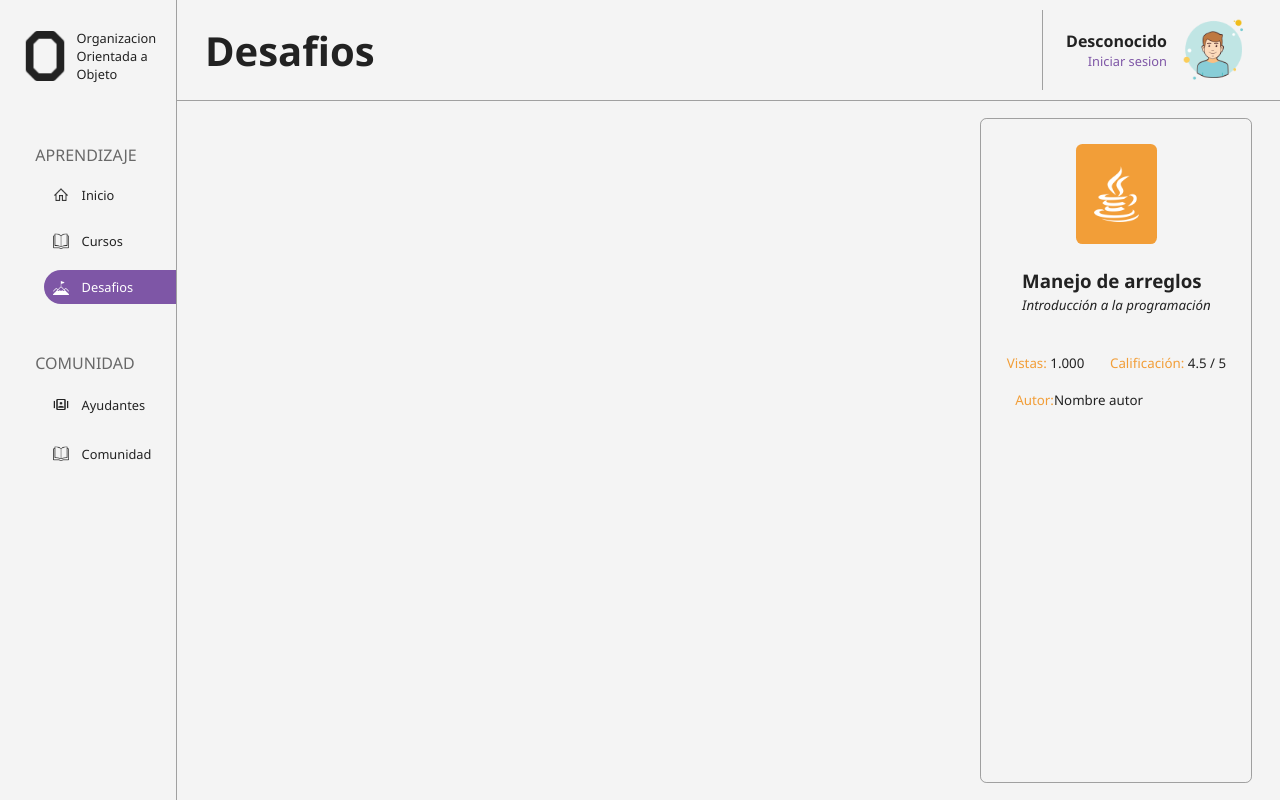
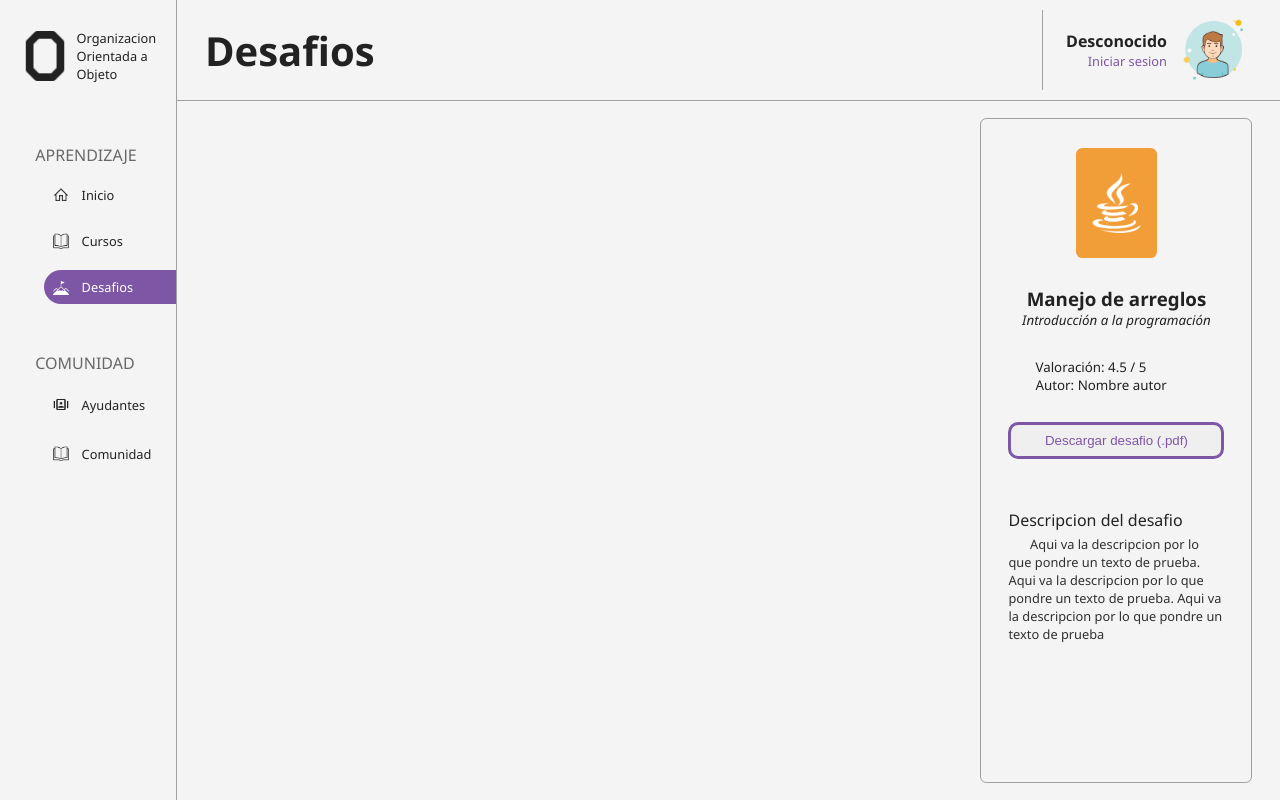
Before and after one commit to Claudio-Espinoza/OOO-Sistema, a Vue app in the folder frontend/: page /desafios in a window 1280 px wide. Built offline with nearby package versions, Linux system fonts and the light colour scheme.

Commit message:
Feat<frontend>: completa la seccion lateral

```diff
--- /dev/null
+++ b/frontend/src/components/molecules/ArticleDescription.vue
@@ -0,0 +1,52 @@
+<script setup lang="ts">
+
+interface Props {
+    description: string
+}
+
+const props = defineProps<Props>();
+
+
+</script>
+
+<template>
+    <section class="container-section">
+        <h4 class="section--h4">Descripcion del desafio</h4>
+        <p class="section--p"> {{ props.description }}</p>
+    </section>
+
+</template>
+
+<style scoped>
+* {
+    margin: 0;
+    padding: 0;
+}
+
+.container-section {
+    width: 80%;
+    height: 80%;
+
+    display: flex;
+    flex-direction: column;
+    align-items: start;
+
+    box-sizing: border-box;
+}
+
+.section--h4 {
+    margin-top: 10%;
+    font-size: 1rem;
+    font-weight: 500;
+    margin-bottom: 2%;
+}
+
+.section--p {
+    color: rgb(48, 48, 48);
+    font-size: 0.8rem;
+    font-weight: 400;
+    margin-bottom: 2%;
+
+    text-indent: 10%;
+}
+</style>
--- /dev/null
+++ b/frontend/src/components/molecules/ArticleInformation.vue
@@ -0,0 +1,127 @@
+<script setup lang="ts">
+
+interface Props {
+    title: string,
+    subTitle: string,
+    review: string,
+    autor: string,
+    type: string
+}
+
+const props = defineProps<Props>();
+
+
+</script>
+
+<template>
+    <section class="container-section">
+
+        <div class="title-img-java" v-if="props.type === 'java'">
+            <img v-if="props.type === 'java'" src="/src/assets/icon/java-blanco.png" alt="">
+        </div>
+        <div class="title-img-python" v-if="props.type === 'python'">
+            <img v-if="props.type === 'python'" src="/src/assets/icon/python-blanco.png" alt="">
+        </div>
+
+        <div class="information-title">
+            <h3>{{ props.title }}</h3>
+            <small>{{ props.subTitle }}</small>
+        </div>
+
+        <div class="information-review">
+            <small><strong>Valoración: </strong> {{ props.review }} / 5</small>
+            <small><strong>Autor: </strong> {{ props.autor }}</small>
+        </div>
+
+        <button class="information-buton">Descargar desafio (.pdf)</button>
+
+
+    </section>
+
+</template>
+
+<style scoped>
+* {
+    margin: 0;
+    padding: 0;
+}
+
+.container-section {
+    width: 100%;
+    height: 100%;
+
+    display: flex;
+    flex-direction: column;
+    align-items: center;
+    justify-content: space-evenly;
+
+    box-sizing: border-box;
+
+}
+
+.title-img-java,
+.title-img-python {
+    width: 30%;
+    height: 30%;
+    border-radius: 0.5vw;
+    display: flex;
+    align-items: center;
+    justify-content: center;
+}
+
+.title-img-java {
+    background-color: var(--color-naranja);
+
+}
+
+.title-img-python {
+    background-color: var(--color-morado);
+}
+
+img {
+    width: 75%;
+    height: auto;
+}
+
+.information-title {
+    display: flex;
+    align-items: center;
+    flex-direction: column;
+}
+
+.information-review {
+    width: 60%;
+    display: flex;
+    align-items: start;
+    flex-direction: column;
+}
+
+
+strong {
+    font-weight: 500;
+}
+
+.information-title>small {
+    font-style: italic;
+}
+
+.information-buton {
+    border: 0.4vh solid var(--color-morado);
+    color: var(--color-morado);
+    border-radius: 0.8vw;
+    width: 80%;
+    height: 10%;
+    font-weight: 500;
+}
+
+.information-buton:hover {
+    transform: scale(1.05);
+}
+
+.information-buton:active {
+    transform: scale(0.95);
+    color: #fff;
+    background-color: var(--color-morado);
+
+}
+</style>
--- a/frontend/src/components/organisms/ArticleSection.vue
+++ b/frontend/src/components/organisms/ArticleSection.vue
@@ -1,12 +1,14 @@
 <script setup lang="ts">
+import ArticleDescription from '../molecules/ArticleDescription.vue';
+import ArticleInformation from '../molecules/ArticleInformation.vue';
 
 interface Props {
     title: string,
     subTitle: string,
-    view: string,
     review: string,
     autor: string,
-    type: string
+    type: string,
+    description: string
 }
 
 const props = defineProps<Props>();
@@ -16,47 +18,10 @@ const props = defineProps<Props>();
 
 <template>
     <article class="container-article">
+        <ArticleInformation :autor="props.autor" :review="props.review" :type="props.type" :sub-title="props.subTitle"
+            :title="props.title" />
 
-        <section class="article-information">
-            <div class="information-title">
-
-                <div class="title-img-java" v-if="props.type === 'java'">
-                    <img v-if="props.type === 'java'" src="/src/assets/icon/java-blanco.png" alt="">
-                </div>
-                <div class=" title-img-python" v-if="props.type === 'python'">
-                    <img v-if="props.type === 'python'" src="/src/assets/icon/python-blanco.png" alt="">
-                </div>
-
-                <div class="information-title--info">
-                    <h3>{{ props.title }}</h3>
-                    <small>{{ props.subTitle }}</small>
-                </div>
-            </div>
-
-            <div class="information-review">
-                <div class="review-ordenator">
-                    <div class="review-clasification">
-                        <small class="clasification-view">Vistas: </small>
-                        <small class="clasification-view--valor">{{ props.view }}</small>
-                    </div>
-
-                    <div>
-                        <small class="clasification-view">Calificación: </small>
-                        <small class="clasification-review">{{ props.review }} / 5</small>
-                    </div>
-                </div>
-
-                <div class="information-autor">
-                    <small class="clasification-view">Autor: </small>
-                    <small class="clasification-view-valor"> {{ props.autor }}</small>
-
-                </div>
-            </div>
-
-
-
-        </section>
-
+        <ArticleDescription :description="props.description" />
 
     </article>
 
@@ -75,113 +40,10 @@ const props = defineProps<Props>();
     display: flex;
     flex-direction: column;
     align-items: center;
+    justify-content: center;
 
     box-sizing: border-box;
     border: var(--borde);
     border-radius: 0.5vw;
 }
-
-.article-information {
-    width: 100%;
-    height: 100%;
-
-    display: flex;
-    align-items: center;
-    justify-content: center;
-
-    flex-direction: column;
-}
-
-.article-description {
-    width: 100%;
-    height: 80%;
-
-    display: flex;
-    align-items: center;
-    justify-content: center;
-}
-
-.information-title {
-    height: 50%;
-    width: 100%;
-
-    display: flex;
-    flex-direction: column;
-    align-items: center;
-    justify-content: space-evenly;
-}
-
-.information-review {
-    height: 100%;
-    width: 100%;
-
-    display: flex;
-    flex-direction: column;
-    align-items: center;
-    justify-content: start;
-
-}
-
-.review-ordenator {
-    display: flex;
-    flex-direction: row;
-    align-items: center;
-    justify-content: center;
-    gap: 2vw;
-
-    width: 90%;
-    height: 10%;
-}
-
-.information-autor {
-    width: 75%;
-    height: 7%;
-    display: flex;
-    flex-direction: row;
-    align-items: center;
-    justify-content: start;
-}
-
-.clasification-view {
-    color: var(--color-naranja);
-    font-weight: 500;
-}
-
-
-
-
-.title-img-java {
-    background-color: var(--color-naranja);
-    height: 45%;
-    width: 30%;
-    display: flex;
-    align-items: center;
-    justify-content: center;
-    border-radius: 0.5vw;
-}
-
-.title-img-java>img {
-    height: auto;
-    width: 70%;
-}
-
-
-.title-img-python {
-    background-color: var(--color-morado);
-    height: 45%;
-    width: 30%;
-    display: flex;
-    align-items: center;
-    justify-content: center;
-    border-radius: 0.5vw;
-}
-
-.title-img-python>img {
-    height: auto;
-    width: 70%;
-}
-
-.information-title--info>small {
-    font-style: italic;
-}
 </style>
--- a/frontend/src/pages/ChallengerPage.vue
+++ b/frontend/src/pages/ChallengerPage.vue
@@ -7,7 +7,8 @@ import ArticleSection from '../components/organisms/ArticleSection.vue';
     <MainLayout>
         <article class="container-main">
             <ArticleSection title="Manejo de arreglos" sub-title="Introducción a la programación" view="1.000"
-                review="4.5" autor="Nombre autor" type="java" />
+                review="4.5" autor="Nombre autor" type="java"
+                description="Aqui va la descripcion por lo que pondre un texto de prueba. Aqui va la descripcion por lo que pondre un texto de prueba. Aqui va la descripcion por lo que pondre un texto de prueba" />
 
             <div class="content">
 
```
